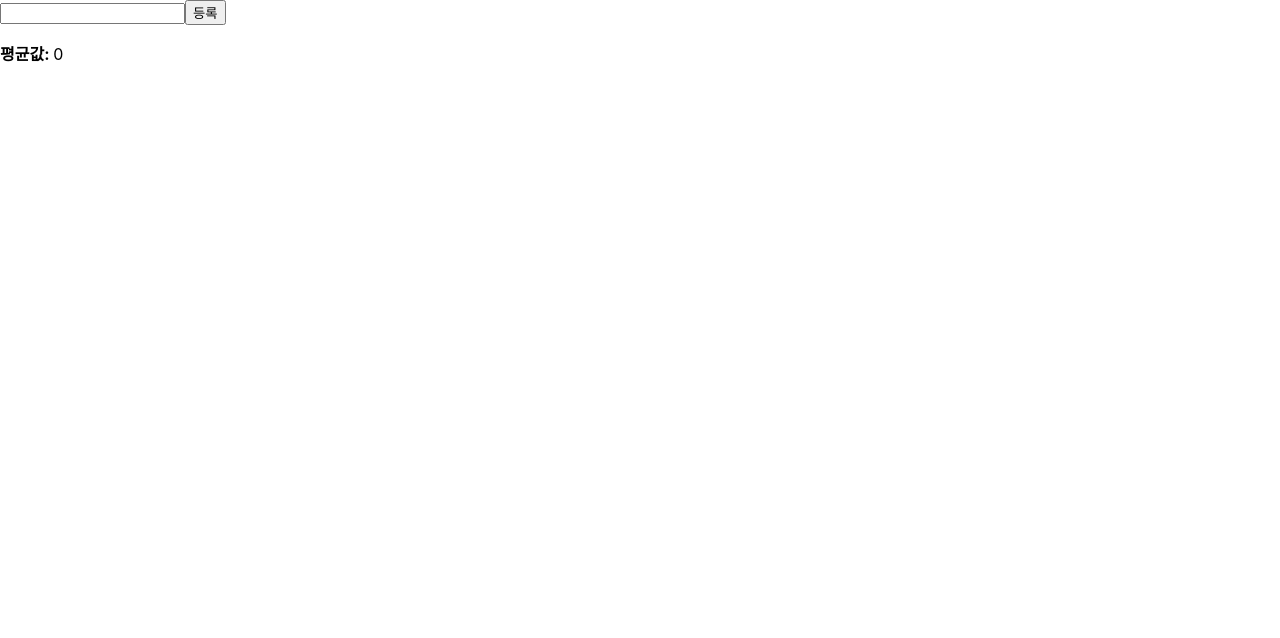
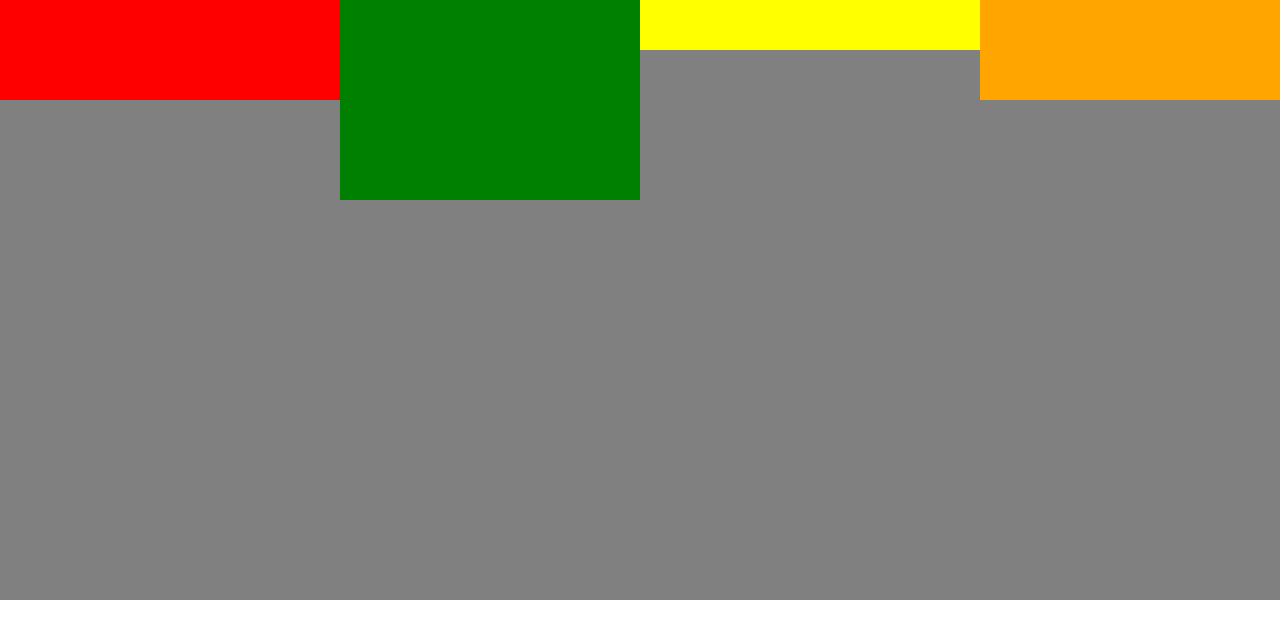
Before and after one commit to yoonammi/react-note, a React (Create React App) app in the folder react-app/: page / in a window 1280 px wide. Shown: the top 638 px of the page. Built offline with nearby package versions, Linux system fonts and the light colour scheme.

Commit message:
6th 수업 업로드
useRef, stylecomponent, Flex

```diff
--- a/react-app/package.json
+++ b/react-app/package.json
@@ -9,6 +9,7 @@
     "react": "^18.2.0",
     "react-dom": "^18.2.0",
     "react-scripts": "5.0.1",
+    "styled-components": "^5.3.5",
     "web-vitals": "^2.1.4"
   },
   "scripts": {
--- a/react-app/src/App.js
+++ b/react-app/src/App.js
@@ -1,19 +1,23 @@
-import Average from "./components/Average";
-function App() {
-  // const name1 = "리액트";
-  return (
-    <>
-      <Average />
-    </>
-  );
+import { Component } from "react";
+import Flex from "./components/Flex";
+
+// function App() {
+//   // const name1 = "리액트";
+//   return (
+//     <>
+//       <StyledComponent />
+//     </>
+//   );
+// }
+
+class App extends Component {
+  render() {
+    return (
+      <div>
+        <Flex />
+      </div>
+    );
+  }
 }
 
-/*
-      <MyComponent name={name1} message="반가워요" />
-      <MyComponent name={"뷰"} message="감사합니다" />
-      <MyComponent name={"앵귤러"}>
-        <h11>h1이에요</h11>
-        <h5>h5이에요</h5>
-      </MyComponent>
- */
 export default App;
--- a/react-app/src/components/Average.jsx
+++ b/react-app/src/components/Average.jsx
@@ -1,5 +1,4 @@
-import { useCallback } from "react";
-import { useState, useMemo } from "react";
+import { useState, useMemo, useCallback, useRef } from "react";
 
 const getAverage = (numbers) => {
   console.log("평균값 계산 중..");
@@ -9,6 +8,7 @@
 };
 
 const Average = () => {
+  const inputEl = useRef(null); // null : 개발자가 의도적으로 빈값을 넣어둠
   const [list, setList] = useState([]);
   const [number, setNumber] = useState("");
 
@@ -21,6 +21,7 @@
       const nextList = list.concat(parseInt(number));
       setList(nextList);
       setNumber("");
+      inputEl.current.focus(); // dom함수를 쓸 수 있게됨
     },
     [number, list]
   );
@@ -32,7 +33,7 @@
 
   return (
     <div>
-      <input value={number} onChange={onChange} />
+      <input value={number} onChange={onChange} ref={inputEl} />
       <button onClick={onInsert}>등록</button>
       <ul>
         {list.map((value, index) => (
--- /dev/null
+++ b/react-app/src/components/Flex.jsx
@@ -0,0 +1,48 @@
+import styled from "styled-components";
+
+// flex : 부모요소에 설정. 자식요소들의 배치를 결정
+// 1. block요소(div) 가로로 배치
+// 2. 수직 정렬 맞출때
+
+const Flex = () => {
+  return (
+    <Parent>
+      <Box1 />
+      <Box2 />
+      <Box3 />
+      <Box4 />
+    </Parent>
+  );
+};
+
+const Parent = styled.div`
+  background: gray;
+  height: 600px;
+  display: flex;
+  flex-wrap: wrap; // 자식이 부모 밖으로 튀어 나왔을때 wrap 되도록
+`;
+
+const Box = styled.div`
+  width: 300px;
+  height: 100px;
+  flex-shrink: 0; // 부모가 줄면 같이 줄어드는 속성
+`;
+
+const Box1 = styled(Box)`
+  background: red;
+  flex-grow: 1;
+`;
+const Box2 = styled(Box)`
+  background: green;
+  height: 200px;
+`;
+const Box3 = styled(Box)`
+  background: yellow;
+  height: 50px;
+  flex-grow: 1;
+`;
+const Box4 = styled(Box)`
+  background: orange;
+`;
+
+export default Flex;
```
Also changed, not shown: react-app/src/components/Info2.jsx (+3 -12 lines), react-app/src/components/InputFile.jsx (added, +20 -0 lines), react-app/src/components/IterationSample.jsx (+13 -6 lines), react-app/src/components/StyledComponent.jsx (added, +59 -0 lines), react-app/src/hooks/useInputs.js (added, +19 -0 lines), 1 other file (tests, documents, lock files or other folders).
